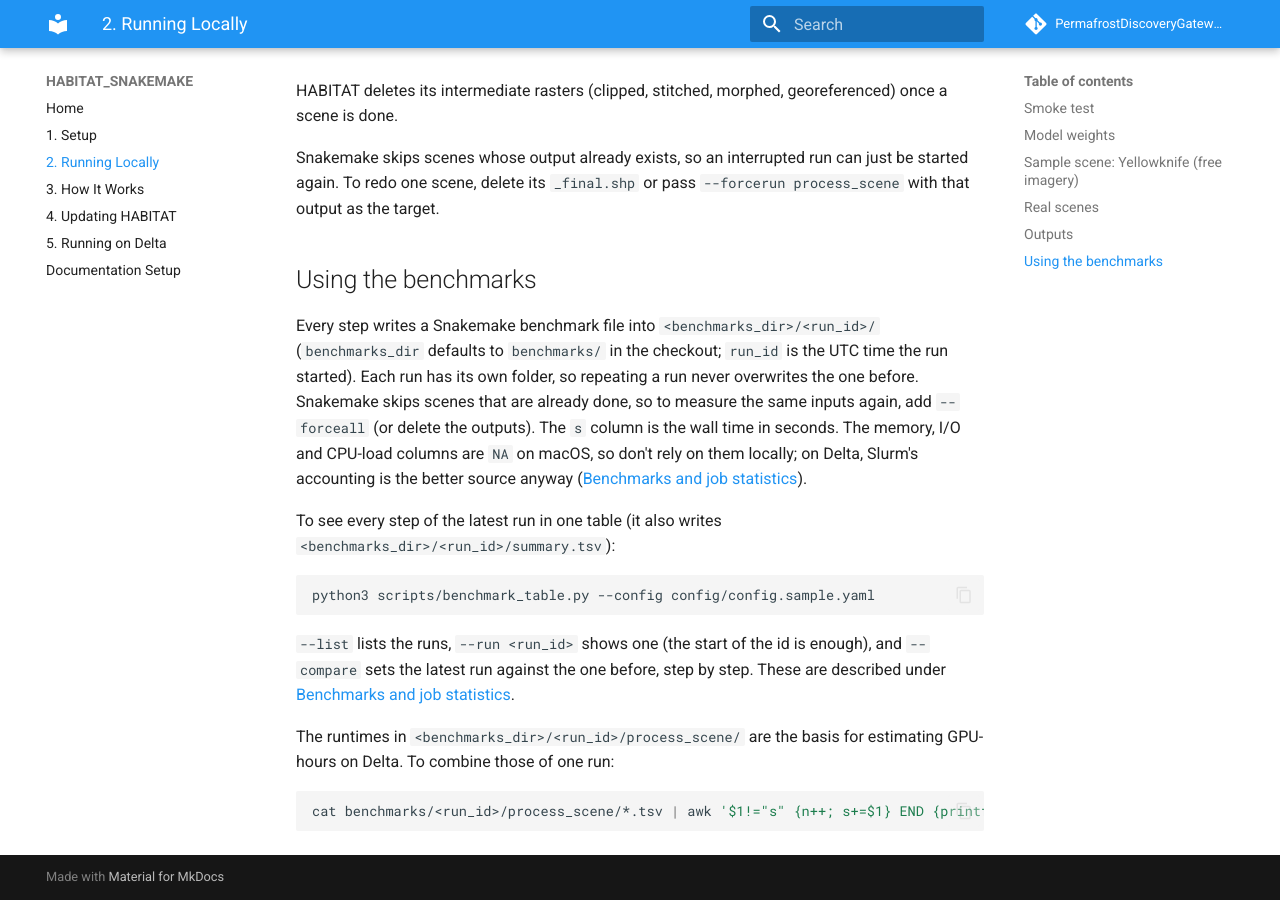
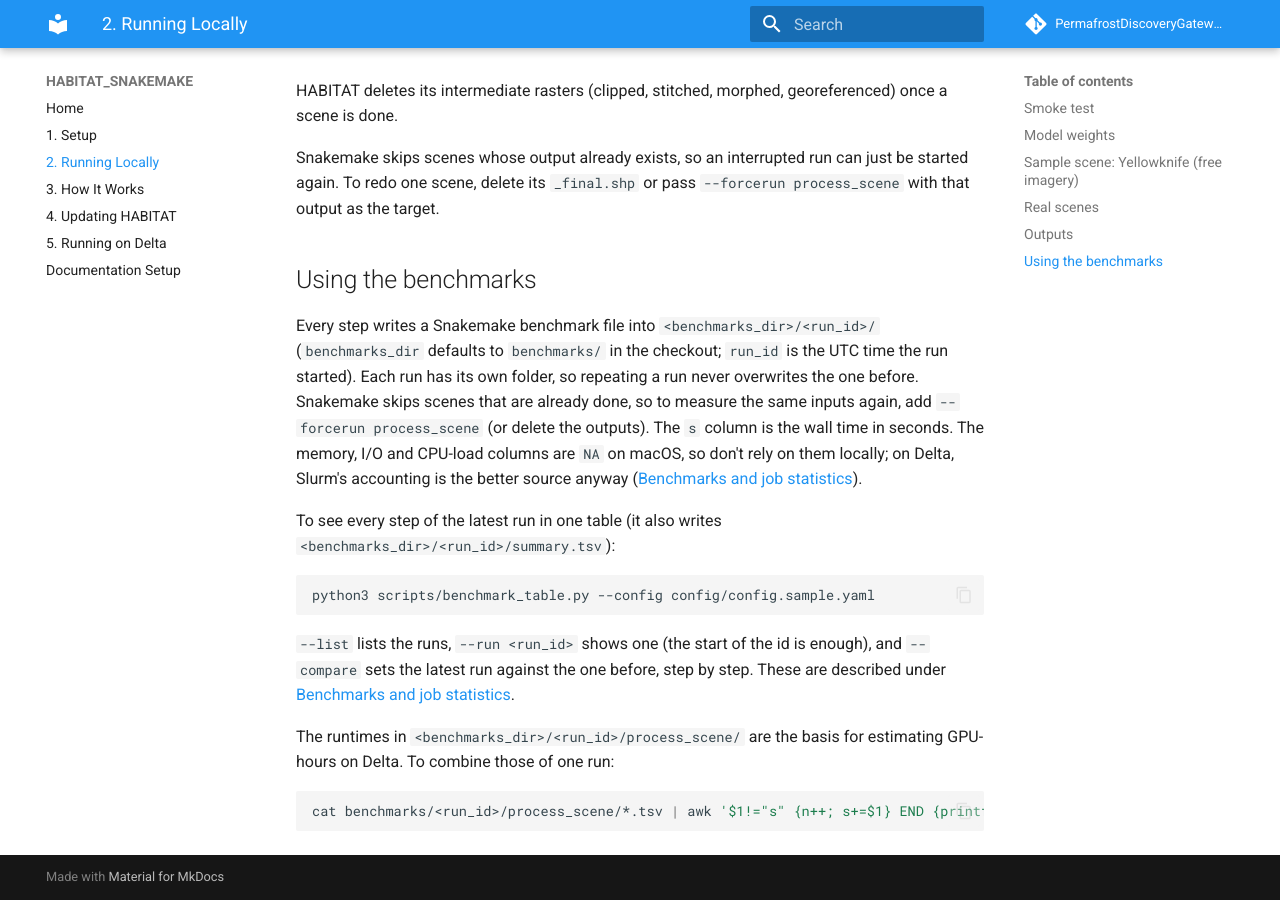
Before and after one commit to PermafrostDiscoveryGateway/HABITAT_SNAKEMAKE, an MkDocs documentation site: the page built from docs/02-running-locally.md, in a window 1280 px wide and 900 px high, scrolled down 3153 px. Built offline with MkDocs 1.6.1 and Material for MkDocs 9.7.7, drawn with Linux system fonts in a browser that asks for light colours; comment, search, counter and statistics services are not loaded.

Commit message:
Update docs/02-running-locally.md
apply suggestion

Co-authored-by: Drshika A. <67125579+drshika@users.noreply.github.com>

```diff
--- a/docs/02-running-locally.md
+++ b/docs/02-running-locally.md
@@ -109,7 +109,7 @@ Snakemake skips scenes whose output already exists, so an interrupted run can ju
 
 ## Using the benchmarks
 
-Every step writes a Snakemake benchmark file into `<benchmarks_dir>/<run_id>/` (`benchmarks_dir` defaults to `benchmarks/` in the checkout; `run_id` is the UTC time the run started). Each run has its own folder, so repeating a run never overwrites the one before. Snakemake skips scenes that are already done, so to measure the same inputs again, add `--forceall` (or delete the outputs). The `s` column is the wall time in seconds. The memory, I/O and CPU-load columns are `NA` on macOS, so don't rely on them locally; on Delta, Slurm's accounting is the better source anyway ([Benchmarks and job statistics](05-running-on-delta.md#benchmarks-and-job-statistics)).
+Every step writes a Snakemake benchmark file into `<benchmarks_dir>/<run_id>/` (`benchmarks_dir` defaults to `benchmarks/` in the checkout; `run_id` is the UTC time the run started). Each run has its own folder, so repeating a run never overwrites the one before. Snakemake skips scenes that are already done, so to measure the same inputs again, add `--forcerun process_scene` (or delete the outputs). The `s` column is the wall time in seconds. The memory, I/O and CPU-load columns are `NA` on macOS, so don't rely on them locally; on Delta, Slurm's accounting is the better source anyway ([Benchmarks and job statistics](05-running-on-delta.md#benchmarks-and-job-statistics)).
 
 To see every step of the latest run in one table (it also writes `<benchmarks_dir>/<run_id>/summary.tsv`):
 
```
